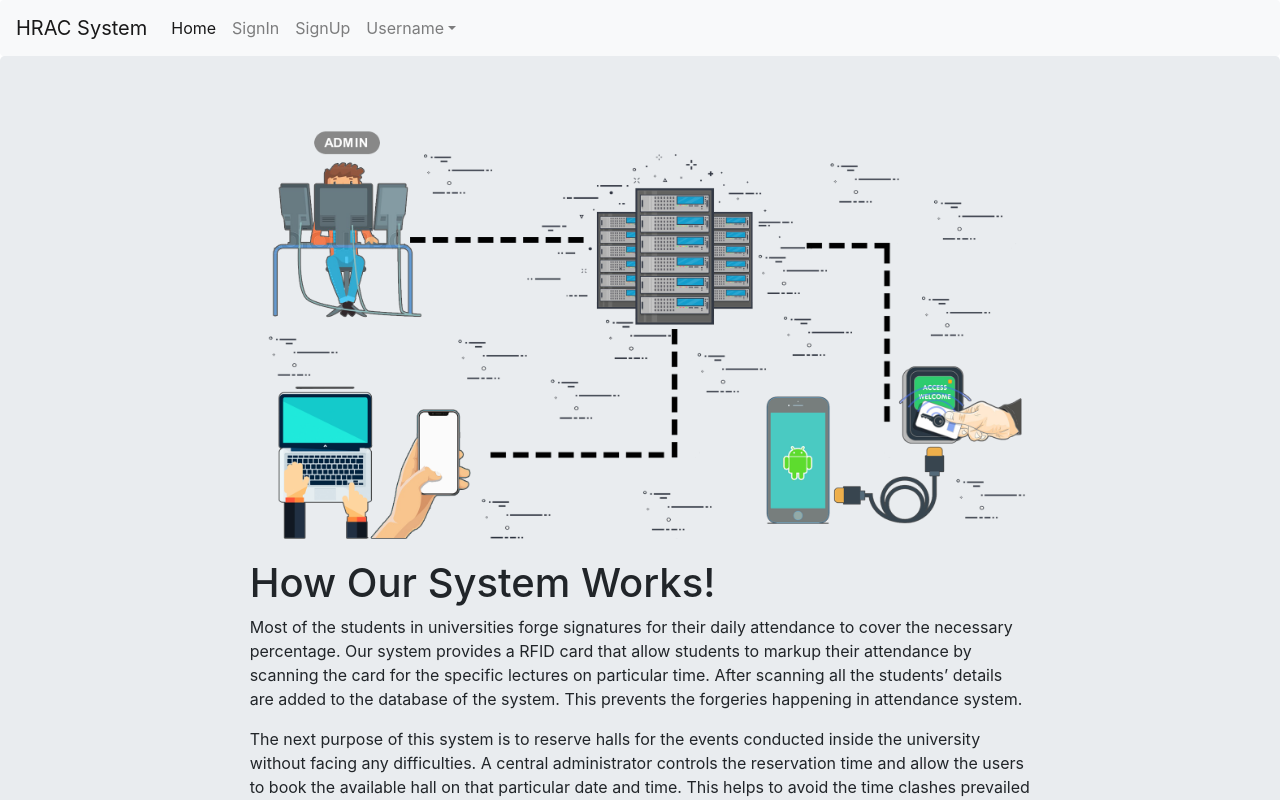
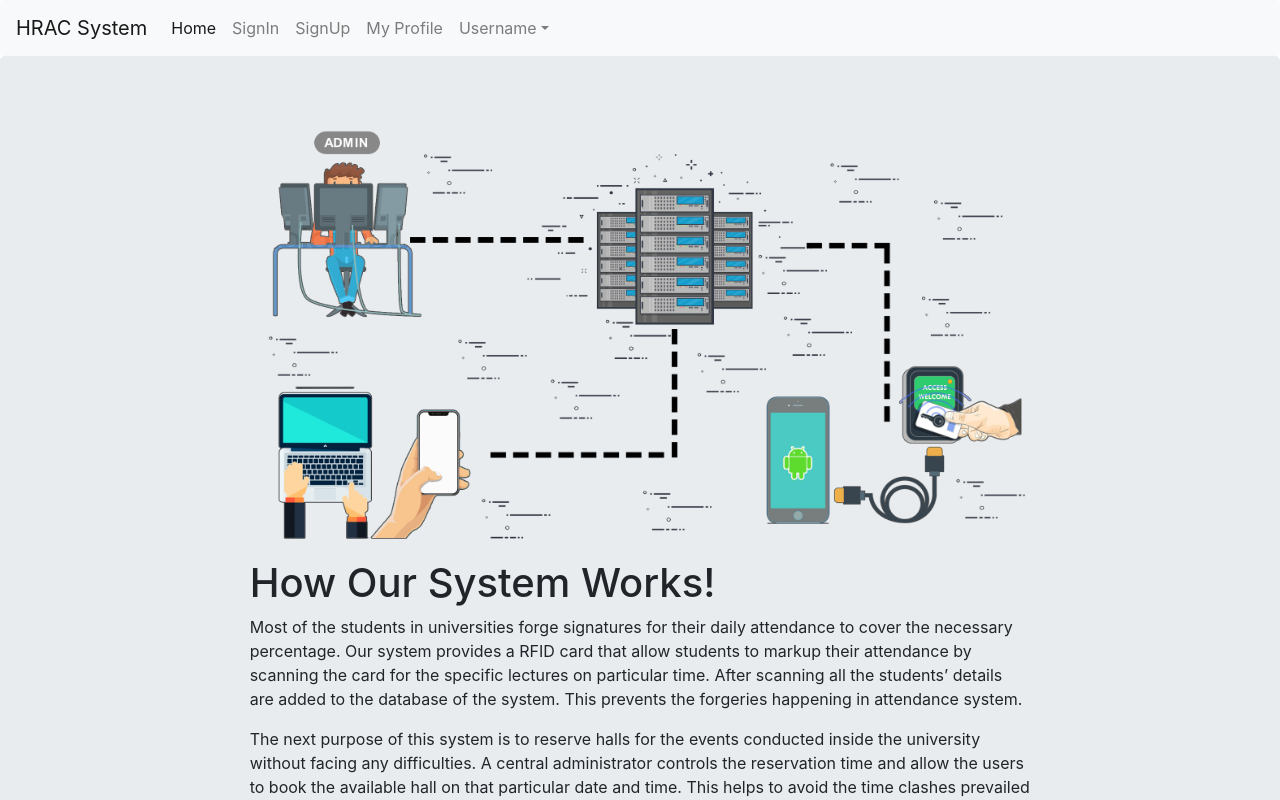
Before and after one commit to Aksshar/HRAC, an Angular app: page / in a window 1280 px wide. Shown: the top 800 px of the page. Built offline with nearby package versions, Linux system fonts and the light colour scheme; what @angular/fire would draw is missing.

Commit message:
Add My Profile

```diff
--- a/src/app/navbar/navbar.component.html
+++ b/src/app/navbar/navbar.component.html
@@ -16,6 +16,9 @@
           <li class="nav-item">
             <a class="nav-link" routerLink="SignUp">SignUp</a>
           </li>
+          <li class="nav-item">
+            <a class="nav-link" routerLink="My Profile">My Profile</a>
+          </li>
           <li ngbDropdown class="nav-item dropdown">
                 <a ngbDropdownToggle class="nav-link dropdown-toggle" routerLink="Home" id="dropdown09" data-toggle="dropdown" aria-haspopup="true" aria-expanded="false">Username</a>
                 <div ngbDropdownMenu class="dropdown-menu" aria-labelledby="dropdown09">
```
